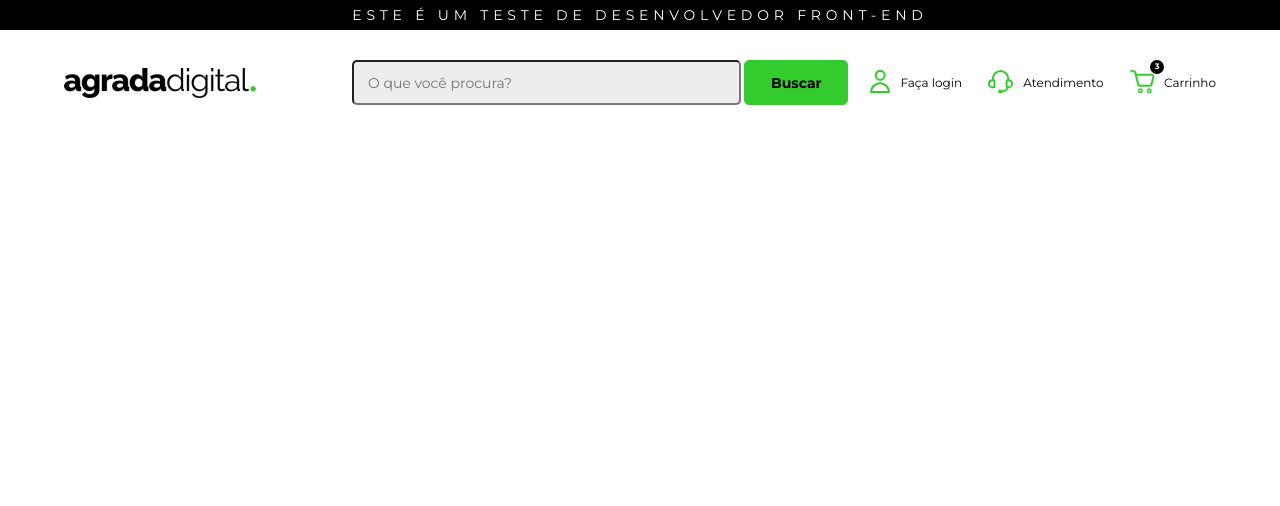
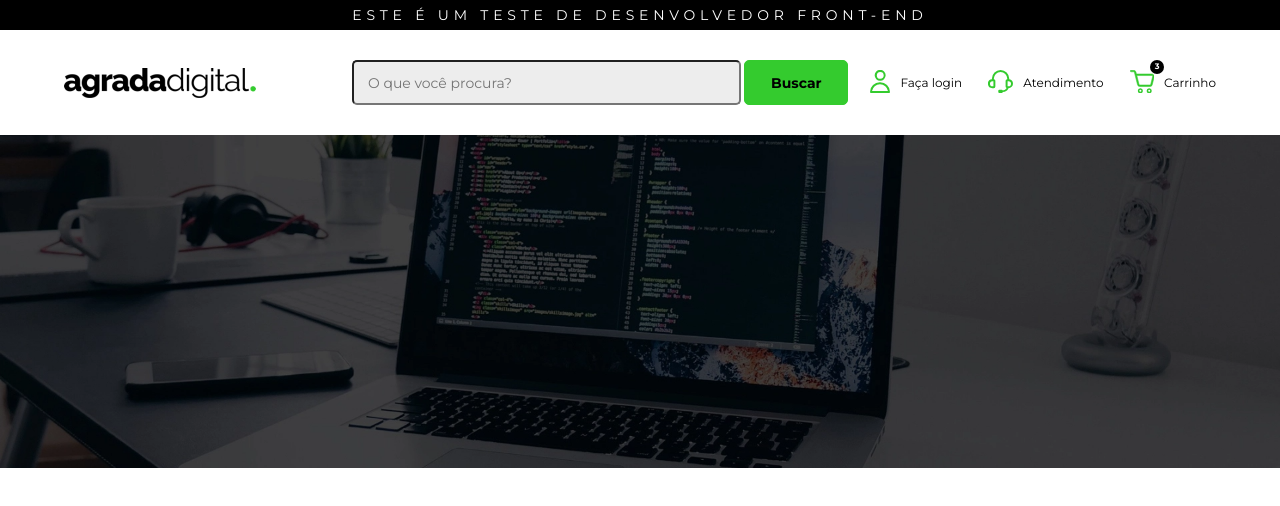
Before and after one commit to AndrewsDutraDev/agrada_digital, a website with bundled scripts: page index.html in a window 1280 px wide. Built offline with nearby package versions, Linux system fonts and the light colour scheme.

Commit message:
Add: fullbanner

```diff
--- a/index.html
+++ b/index.html
@@ -109,6 +109,13 @@
         </nav>
       </header>
       <main>
+        <section>
+          <div class="fullbanner">
+            <figure class="lazyload-container horizontal-thin">
+              <img src="./static/img/fullbanner.png" alt="Fullbanner Agrada Digital">
+            </figure>
+          </div>
+        </section>
       </main>
       <footer></footer>
     </div>
--- a/src/scss/base/_base.scss
+++ b/src/scss/base/_base.scss
@@ -71,7 +71,7 @@ section.section {
   display: flex;
   flex-direction: column;
 
-    @include media('sm') {
+  @include media("sm") {
     flex-direction: row;
     justify-content: space-around;
     align-items: center;
@@ -92,10 +92,9 @@ section.section {
   }
 
   &.horizontal-thin {
-        padding-bottom: 45%;
-
-        @include media('sm') {
-            padding-bottom: 18%;
+    padding-bottom: 26%;
+		@include media('xs'){
+			padding-bottom: 55%;
 		}
   }
 
@@ -120,7 +119,7 @@ section.section {
   &.loaded {
     opacity: 1;
 
-        &+.skeleton {
+    & + .skeleton {
       opacity: 0;
     }
   }
--- a/src/scss/components/_header.scss
+++ b/src/scss/components/_header.scss
@@ -12,7 +12,9 @@ header {
     justify-content: space-between;
     align-items: center;
     padding-top: 30px;
-    padding-right: 30px;
+    padding-bottom: 30px;
+    position: sticky;
+    top: 0;
     .logo{
       @include media('md'){
         width: 25%;
@@ -133,6 +135,7 @@ header {
         width: 100%;
         transform: translateX(100%);
         transition: .3s;
+        z-index: 9999;
         &.active{
           transform: translateX(0);
         }
```
Also changed, not shown: static/css/main.css, static/img/fullbanner.png (added). Lines whose indentation alone changed are shown as unchanged.
